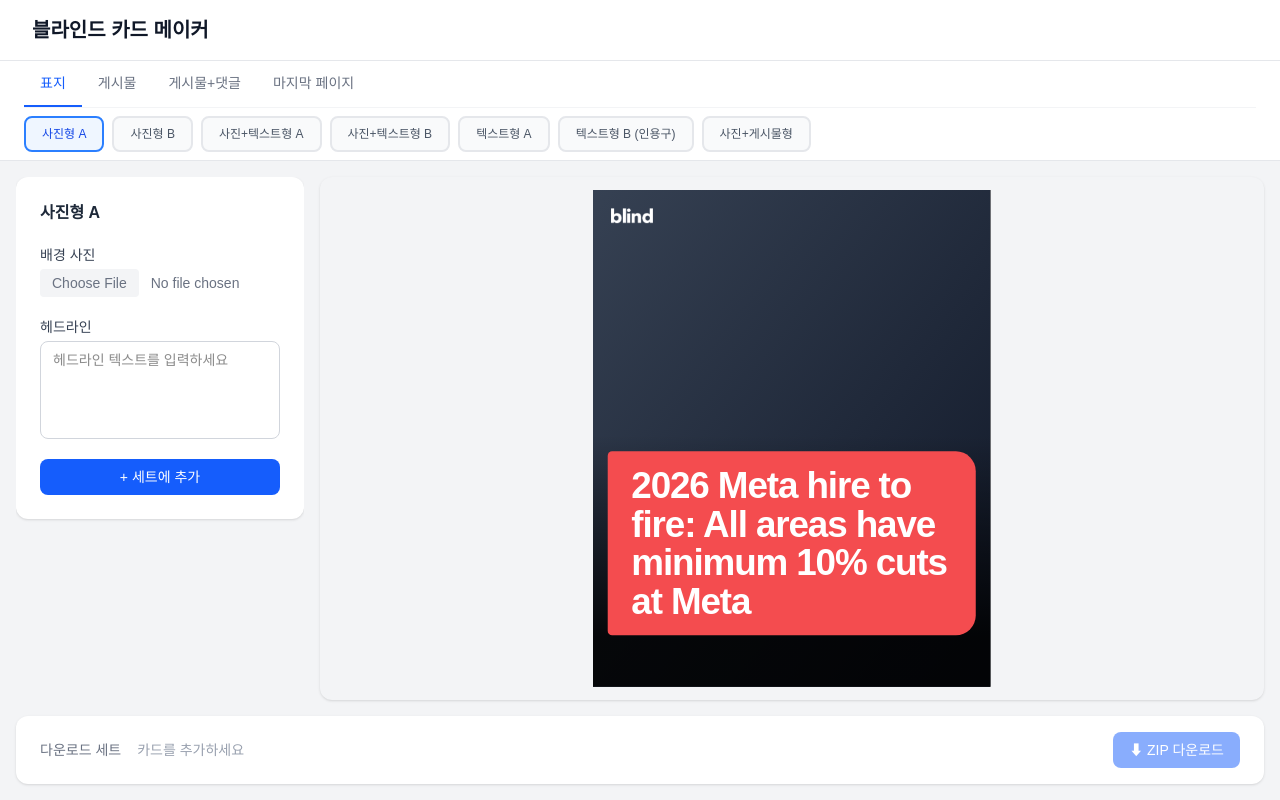
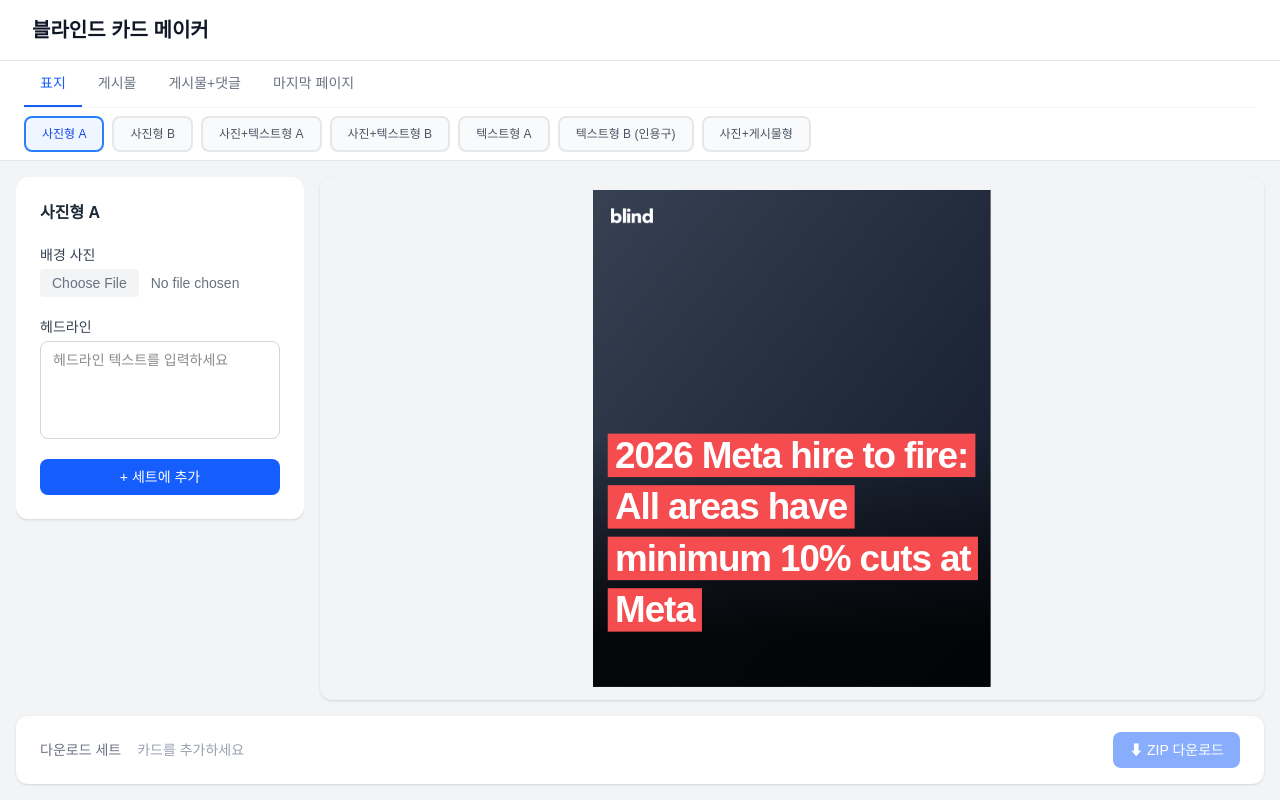
Before and after one commit to deanjobs-design/blind-insta-card-maker, a Next.js app: page / in a window 1280 px wide. Built offline with nearby package versions, Linux system fonts and the light colour scheme; a web font is replaced by a local one.

Commit message:
feat: per-line highlight Photo01, partial highlight PhotoText01, fix PhotoText02 box position

```diff
--- a/components/Templates/cover/Photo01.tsx
+++ b/components/Templates/cover/Photo01.tsx
@@ -3,6 +3,8 @@
 interface Props { values: FieldValues }
 
 export function Photo01({ values }: Props) {
+  const text = values.headline || '2026 Meta hire to fire: All areas have minimum 10% cuts at Meta'
+
   return (
     <div className="relative overflow-hidden" style={{ width: 1080, height: 1350, background: '#111' }}>
       {/* Background image */}
@@ -23,33 +25,29 @@
         background: 'linear-gradient(to top, rgba(0,0,0,0.85) 20%, rgba(0,0,0,0) 100%)',
       }} />
 
-      {/* Headline pill box */}
-      <div className="absolute left-0 right-0 flex items-end justify-center" style={{ bottom: 0, paddingBottom: 140, paddingLeft: 40, paddingRight: 40, paddingTop: 24 }}>
-        <div style={{
-          background: '#f44c4f',
-          borderRadius: '12px 54px 54px 12px',
-          paddingLeft: 64,
-          paddingRight: 64,
-          paddingTop: 40,
-          paddingBottom: 40,
-          flex: 1,
-        }}>
+      {/* Per-line highlight headline — bottom area */}
+      <div className="absolute" style={{ left: 40, right: 40, bottom: 140 }}>
+        {/* box-decoration-break: clone 으로 줄마다 배경색 */}
         <p style={{
           fontFamily: "'Rethink Sans', sans-serif",
           fontWeight: 600,
           fontSize: 100,
-            lineHeight: 1.05,
+          lineHeight: 1.4,
           color: 'white',
           letterSpacing: '-3px',
           margin: 0,
           wordBreak: 'break-word',
         }}>
-            {values.headline || '2026 Meta hire to fire: All areas have minimum 10% cuts at Meta'}
+          <span style={{
+            background: '#f44c4f',
+            padding: '2px 20px 4px 20px',
+            boxDecorationBreak: 'clone',
+            WebkitBoxDecorationBreak: 'clone',
+          } as React.CSSProperties}>
+            {text}
+          </span>
         </p>
       </div>
     </div>
-
-
-    </div>
   )
 }
--- a/components/Templates/cover/PhotoText01.tsx
+++ b/components/Templates/cover/PhotoText01.tsx
@@ -2,11 +2,33 @@
 
 interface Props { values: FieldValues }
 
+// [텍스트] → 빨간 하이라이트, 나머지 → 흰색 일반 텍스트
+function renderWithHighlight(text: string) {
+  const parts = text.split(/(\[.*?\])/g)
+  return parts.map((part, i) => {
+    if (part.startsWith('[') && part.endsWith(']')) {
+      return (
+        <span key={i} style={{
+          background: '#f44c4f',
+          padding: '2px 12px 4px 12px',
+          boxDecorationBreak: 'clone',
+          WebkitBoxDecorationBreak: 'clone',
+        } as React.CSSProperties}>
+          {part.slice(1, -1)}
+        </span>
+      )
+    }
+    return <span key={i}>{part}</span>
+  })
+}
+
 export function PhotoText01({ values }: Props) {
   const bg = values.mainImage || values.sectionImage
+  const text = values.title || '2026 Meta hire to fire: [All areas] have minimum 10% cuts at Meta'
+
   return (
     <div className="relative" style={{ width: 1080, height: 1350, background: '#111' }}>
-      {/* Bottom image container — 공유 배경 이미지 */}
+      {/* Bottom image container */}
       <div className="absolute overflow-hidden" style={{ left: 20, top: 546, width: 1040, height: 690, borderRadius: 24 }}>
         {bg ? (
           <img src={bg} alt="" className="w-full h-full object-cover" />
@@ -15,22 +37,21 @@
         )}
       </div>
 
-      {/* Large title */}
-      <p className="absolute" style={{
+      {/* Title with partial highlight — [텍스트] 부분만 빨간 배경 */}
+      <div className="absolute" style={{ left: 50, top: 56, width: 960 }}>
+        <p style={{
           fontFamily: "'Rethink Sans', sans-serif",
           fontWeight: 600,
           fontSize: 110,
-        lineHeight: 1.05,
+          lineHeight: 1.4,
           color: 'white',
           letterSpacing: '-3.3px',
-        left: 50,
-        top: 56,
-        width: 960,
           margin: 0,
           wordBreak: 'break-word',
         }}>
-        {values.title || '2026 Meta hire to fire: All areas have minimum 10% cuts at Meta'}
+          {renderWithHighlight(text)}
         </p>
+      </div>
 
       {/* Blind logo bottom-left */}
       <div className="absolute" style={{ left: 24, bottom: 30 }}>
--- a/components/Templates/cover/PhotoText02.tsx
+++ b/components/Templates/cover/PhotoText02.tsx
@@ -16,8 +16,8 @@
         <img src="/assets/logo.png" alt="blind" style={{ height: 40, objectFit: 'contain' }} />
       </div>
 
-      {/* Red content box */}
-      <div className="absolute left-0 flex items-end justify-between" style={{ top: 764, width: 1080 }}>
+      {/* Red content box — bottom 고정 */}
+      <div className="absolute left-0 flex items-end justify-between" style={{ bottom: 0, width: 1080 }}>
         <div style={{
           background: '#f44c4f',
           borderTopRightRadius: 48,
--- a/lib/templateConfig.ts
+++ b/lib/templateConfig.ts
@@ -34,7 +34,7 @@
     name: '사진+텍스트형 A',
     section: 'cover',
     fields: [
-      textareaField('title', '타이틀', '큰 타이틀 텍스트'),
+      textareaField('title', '타이틀 ([텍스트] = 하이라이트)', '[하이라이트할 부분]을 대괄호로 감싸세요'),
       imageField('sectionImage', '하단 이미지'),
     ],
   },
```
Lines whose indentation alone changed are shown as unchanged.
